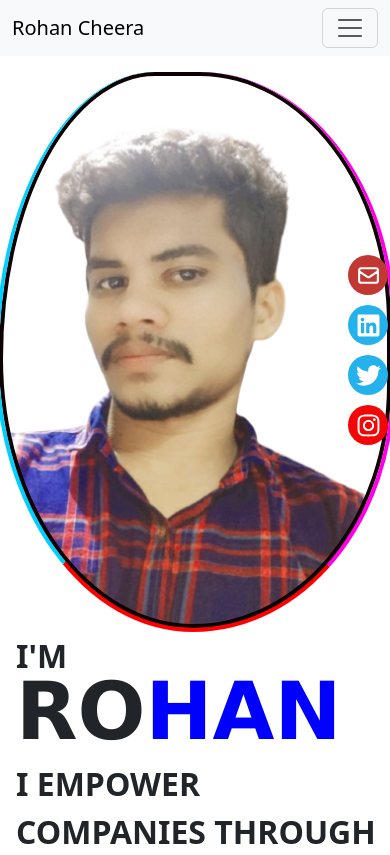
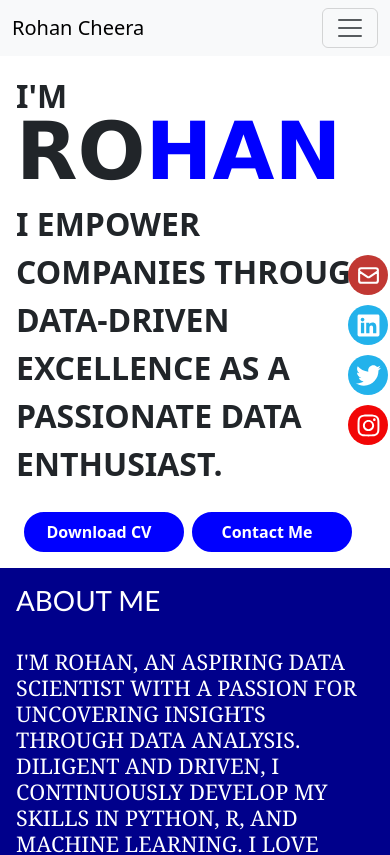
Before and after one commit to RohanCheera/qubit, a React (Create React App) app in the folder drakonix/: page / in a window 390 px wide. Shown: the top 855 px of the page. Built offline with nearby package versions, Linux system fonts and the light colour scheme.

Commit message:
Update home.css

```diff
--- a/drakonix/src/pages/Home/home.css
+++ b/drakonix/src/pages/Home/home.css
@@ -75,7 +75,7 @@
     margin-top: .5rem;
     border-radius: 2rem;
   }
-  .home__img{
+/*   .home__img{
     background-color: aqua;
     margin-right: 2rem;
     margin: 0;
@@ -87,14 +87,12 @@
     border-left: 8px solid red;
   border-bottom: 8px solid red;
   border-right: 8px solid blue;
-    /* box-shadow: inset 0 0 0 9px rgb(14, 1, 1); */
     order: 1;
     justify-self: center;
     min-width: 25rem;
     max-width:30rem ;
     height: 35rem;
-/*     animation: profile__animate 8s ease-in-out infinite 1s; */
-  }
+  } */
 
 }
 
@@ -107,7 +105,7 @@
 
 
 }
-.home__img{
+/* .home__img{
   margin-right: 2rem;
   position: relative;
   grid-column-start: 3;
@@ -127,7 +125,7 @@
   max-width:30rem ;
   height: 35rem;
   animation: profile__animate 8s ease-in-out infinite 1s;
-}
+} */
 @keyframes profile__animate{
 
   0%{
```
